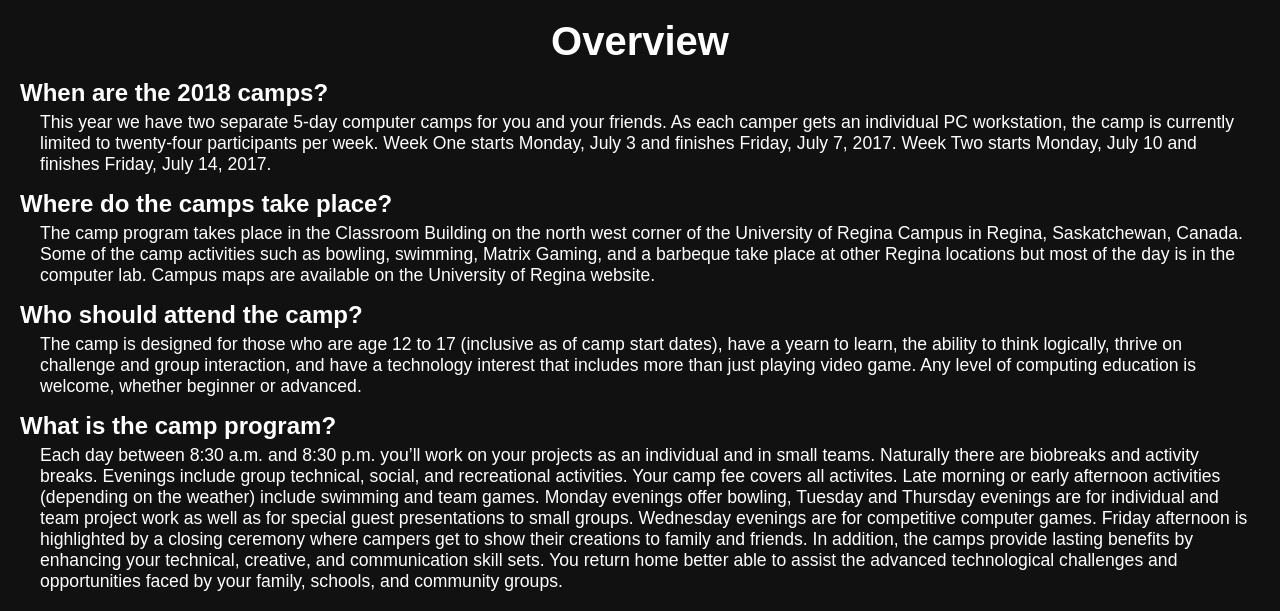
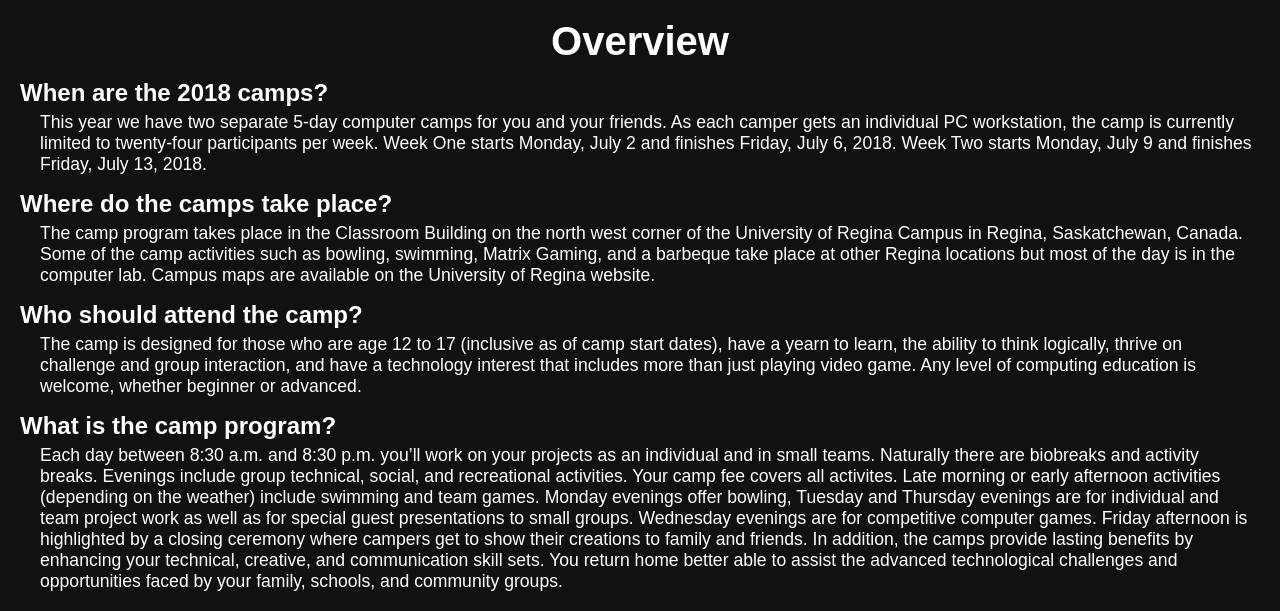
Before and after one commit to AndrewJMD/Website, a PHP site: page /faq in a window 1280 px wide. Shown: the part 217-828 px from the top of the page. Run offline with PHP 8.4, Linux system fonts and the light colour scheme; data that the repository does not hold is empty; style sheets or scripts are compiled from the project's sources; some libraries are stand-ins or nearby versions.

Commit message:
FAQ: fixed times & capital one is a bank that doesn't sponsor us

```diff
--- a/www/faq.php
+++ b/www/faq.php
@@ -9,7 +9,7 @@ include('includes/header.php');
 <section class="faq-section">
   <h2 class="text-center">Overview</h2>
   <h3>When are the 2018 camps?</h3>
-  <p class="indent">This year we have two separate 5-day computer camps for you and your friends. As each camper gets an individual PC workstation, the camp is currently limited to twenty-four participants per week. Week One starts Monday, July 3 and finishes Friday, July 7, 2017. Week Two starts Monday, July 10 and finishes Friday, July 14, 2017.</p>
+  <p class="indent">This year we have two separate 5-day computer camps for you and your friends. As each camper gets an individual PC workstation, the camp is currently limited to twenty-four participants per week. Week One starts Monday, July 2 and finishes Friday, July 6, 2018. Week Two starts Monday, July 9 and finishes Friday, July 13, 2018.</p>
   <h3>Where do the camps take place?</h3>
   <p class="indent">The camp program takes place in the Classroom Building on the north west corner of the University of Regina Campus in Regina, Saskatchewan, Canada. Some of the camp activities such as bowling, swimming, Matrix Gaming, and a barbeque take place at other Regina locations but most of the day is in the computer lab. Campus maps are available on the University of Regina website.</p>
   <h3>Who should attend the camp?</h3>
@@ -106,9 +106,9 @@ include('includes/header.php');
   <h3>Who are the staff members for the camp?</h3>
   <p class="indent">The camp instructors are technical and subject matter experts from a wide range of our community including volunteers from industry, the University of Regina, and the Saskatchewan Institute of Applied Science and Technology.Community members share insight, knowledge, and support. In addition, mentors (generally senior campers from previous years) assist with camp activities.</p>
   <h3>What is Mentor Systems Inc. (MSI)?</h3>
-  <p class="indent">Mentor Systems Inc. is a member-based organization registered as a non-profit corporation in Saskatchewan, Canada. MSI was formed by volunteer camp-staff who were counsellors and mentors at the various annual computer camps.MSI has the mandate of providing technological opportunities for youth. The program of camps and workshops fulfills this mandate by providing youth with hands-on experience with sophisticated systems, collaboration in solving challenging problems, and improved computer skills.</p>
+  <p class="indent">Mentor Systems Inc. is a member-based organization registered as a non-profit corporation in Saskatchewan, Canada. MSI was formed by volunteer camp-staff who were counsellors and mentors at the various annual computer camps. MSI has the mandate of providing technological opportunities for youth. The program of camps and workshops fulfills this mandate by providing youth with hands-on experience with sophisticated systems, collaboration in solving challenging problems, and improved computer skills.</p>
   <h3>Who are the camp sponsors?</h3>
-  <p class="indent">The camp program is made possible through our sponsors. We recognize the following as sponsors for the 2017 camp year: Mentor Systems Incorporated, Metric Hosting Ltd, University of Regina, University of Regina Department of Computer Science, Innovation Place, Information Services Corporation, Strategy Lab, Telus, and Capital One.</p>
+  <p class="indent">The camp program is made possible through our sponsors. We recognize the following as sponsors for the 2017 camp year: Mentor Systems Incorporated, Metric Hosting Ltd, University of Regina, University of Regina Department of Computer Science, Innovation Place, Information Services Corporation, Strategy Lab, Telus, and Capital.</p>
   <p class="indent">As a registered non-profit corporation providing technical opportunities for youth, MSI’s program welcomes donations and sponsored bursaries. Contact us at <a href="mailto:computercamps@gmail.com">computercamps@gmail.com</a></p>
 </section>
 <section class="faq-section">
```
